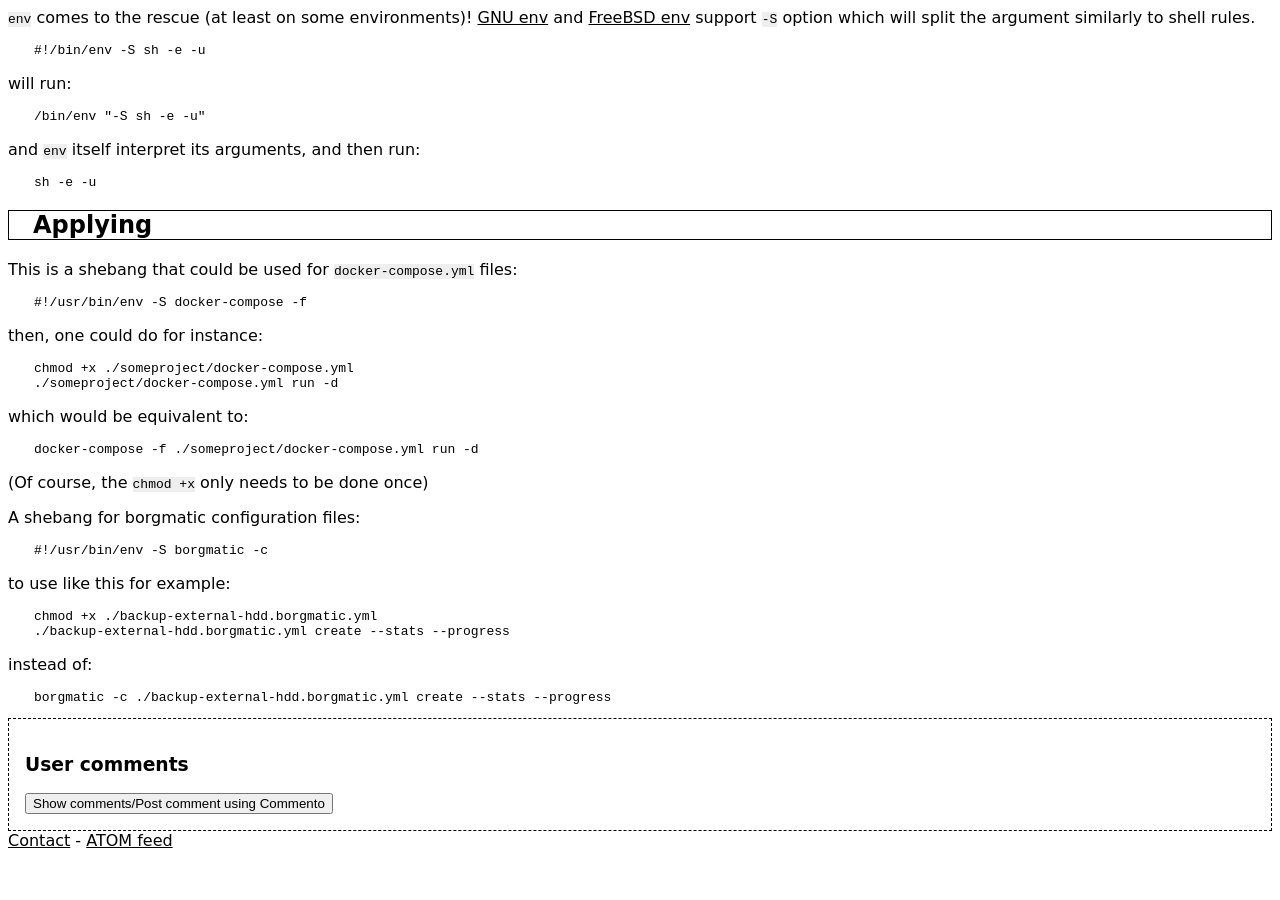
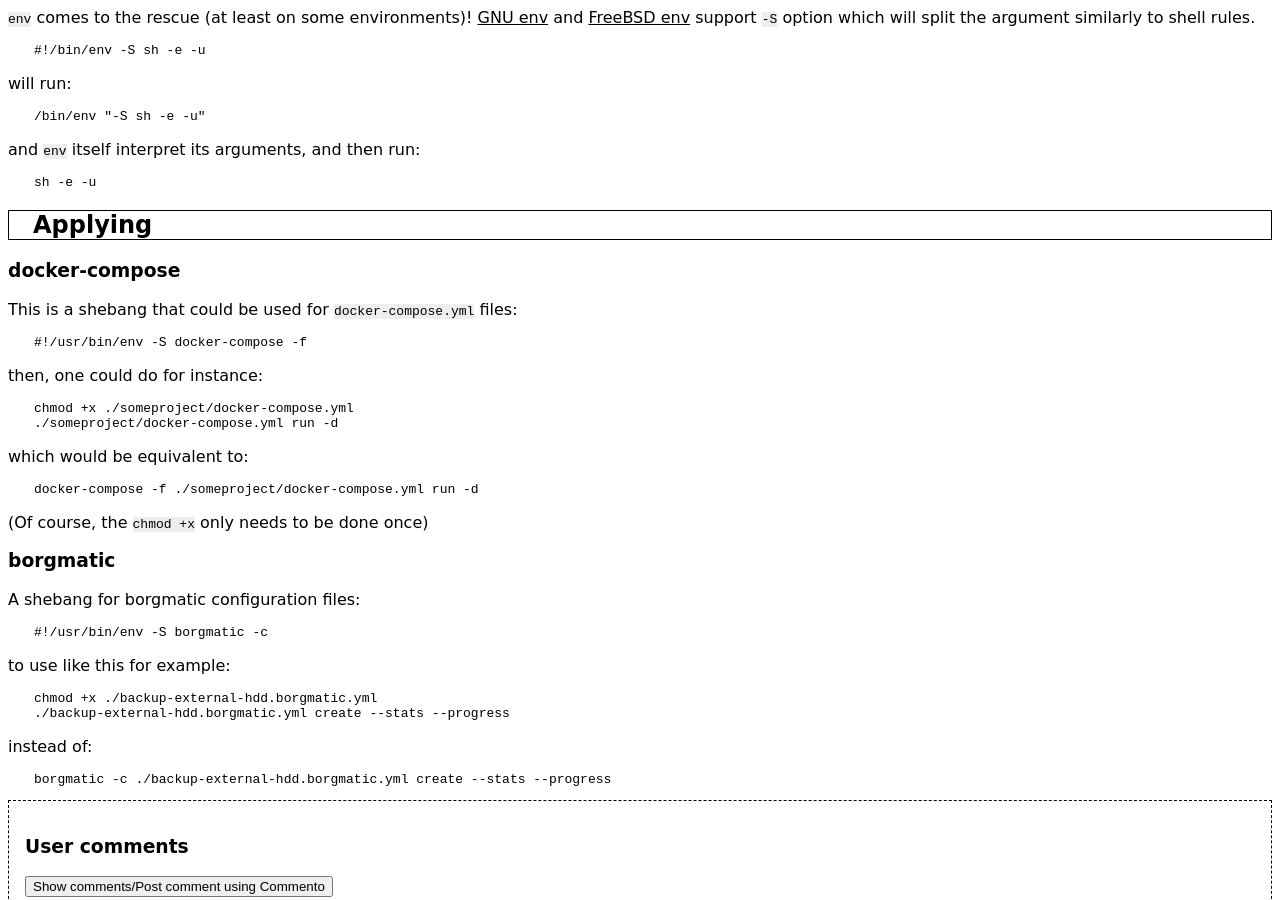
Before and after one commit to hydrargyrum/hydrargyrum.github.io, a Jekyll site: the page built from _posts/2022-11-17-shebang-on-yml.md, in a window 1280 px wide and 900 px high, scrolled down 1193 px. Built offline with Jekyll 4.4.1, drawn with Linux system fonts in a browser that asks for light colours; before the commit the page ends 2051 px from its top, so only the background shows below that.

Commit message:
_posts/2022-11-17-shebang-on-yml.md: add subtitles in examples

```diff
--- a/_posts/2022-11-17-shebang-on-yml.md
+++ b/_posts/2022-11-17-shebang-on-yml.md
@@ -75,6 +75,8 @@
 
 ## Applying
 
+### docker-compose
+
 This is a shebang that could be used for `docker-compose.yml` files:
 
 	#!/usr/bin/env -S docker-compose -f
@@ -90,6 +92,8 @@
 
 (Of course, the `chmod +x` only needs to be done once)
 
+### borgmatic
+
 A shebang for borgmatic configuration files:
 
 	#!/usr/bin/env -S borgmatic -c
```
